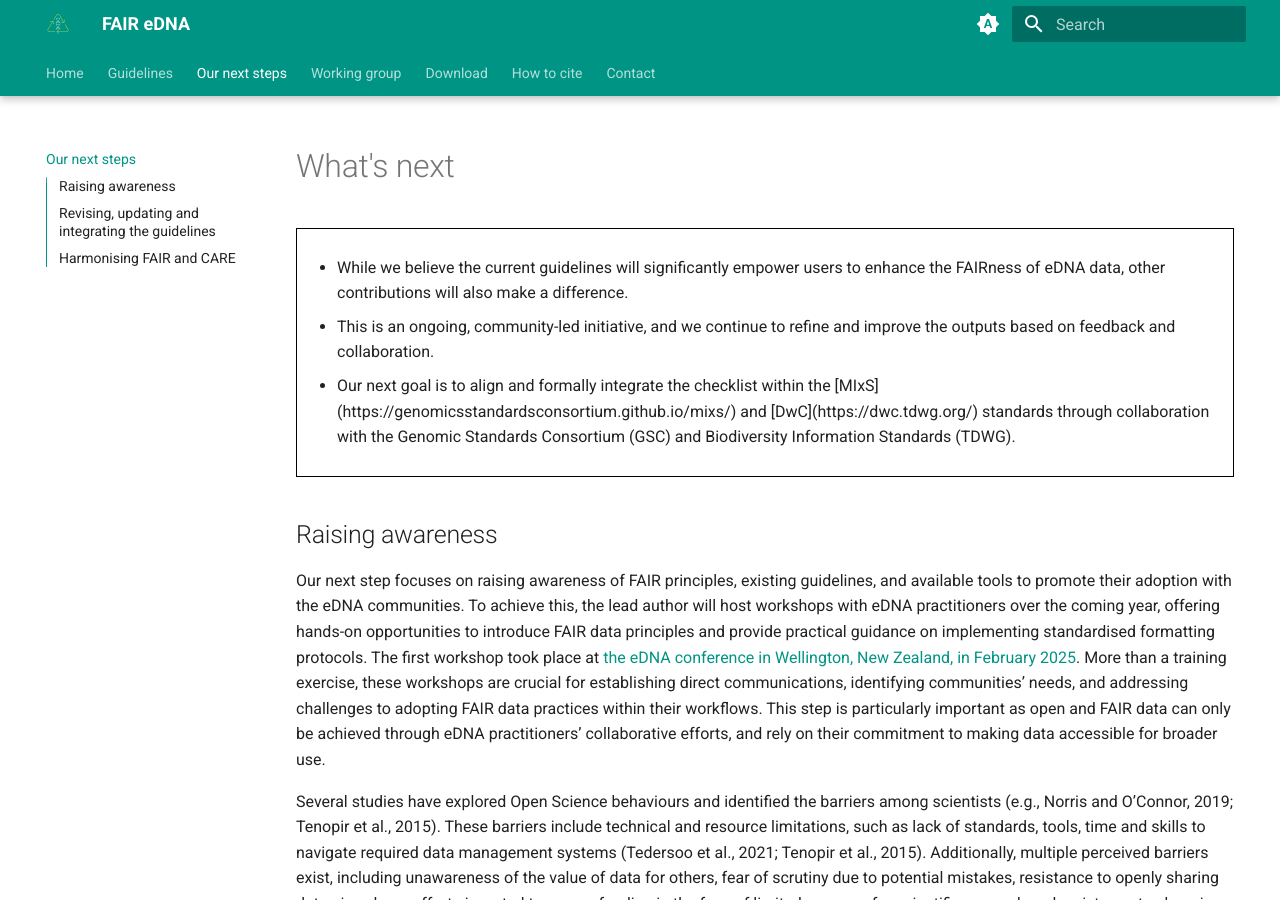
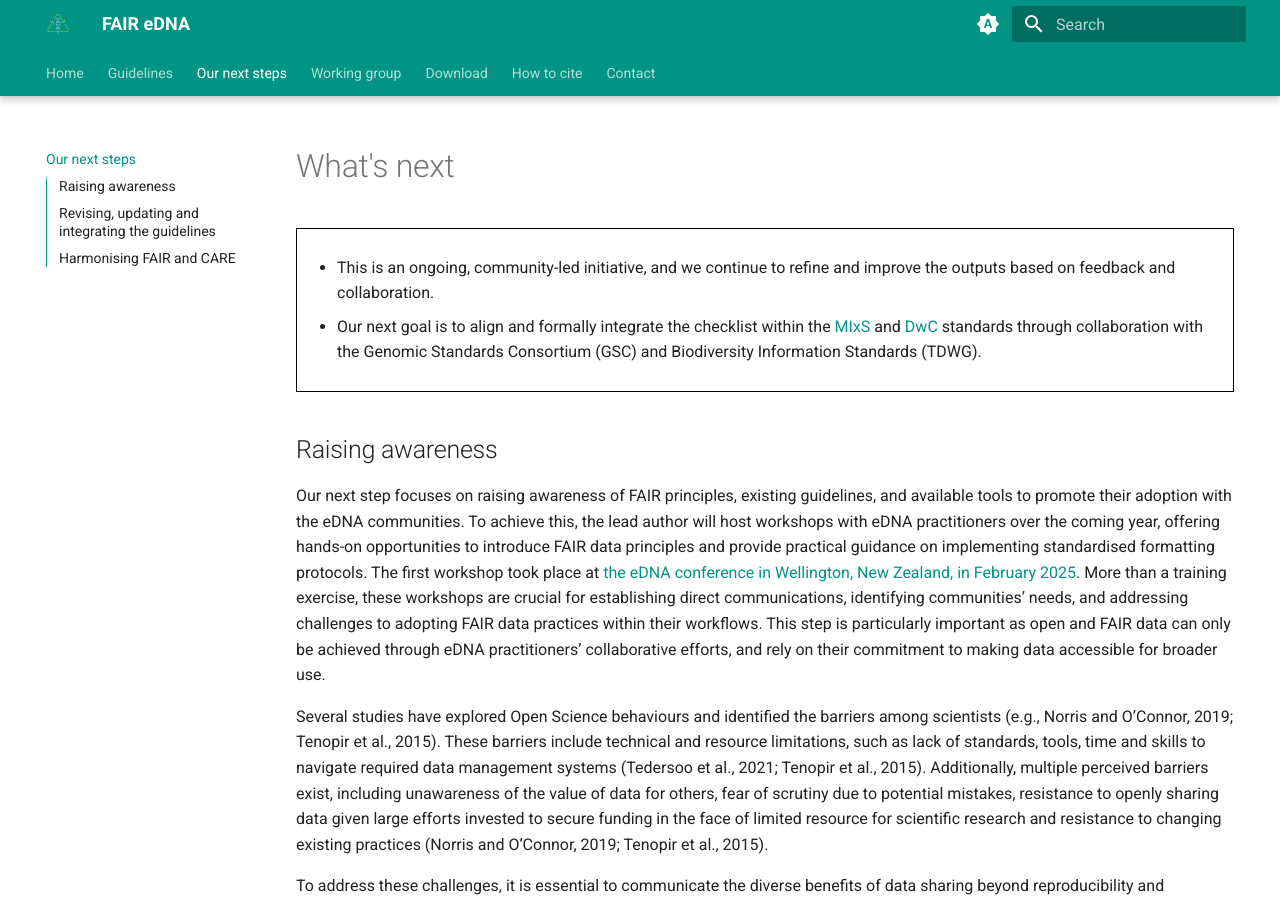
Before and after one commit to FAIR-eDNA/FAIR-eDNA.github.io, an MkDocs documentation site: the page built from docs/next.md, in a window 1280 px wide and 900 px high. Built offline with MkDocs 1.6.1 and Material for MkDocs 9.7.7, drawn with Linux system fonts in a browser that asks for light colours.

Commit message:
Update next.md
fixing embeded URL

```diff
--- a/docs/next.md
+++ b/docs/next.md
@@ -3,9 +3,8 @@
 
 <div style="border: 1px solid black; padding: 10px;">
     <ul>
-        <li>While we believe the current guidelines will significantly empower users to enhance the FAIRness of eDNA data, other contributions will also make a difference. </li>
         <li>This is an ongoing, community-led initiative, and we continue to refine and improve the outputs based on feedback and collaboration. </li>
-        <li>Our next goal is to align and formally integrate the checklist within the [MIxS](https://genomicsstandardsconsortium.github.io/mixs/) and [DwC](https://dwc.tdwg.org/) standards through collaboration with the Genomic Standards Consortium (GSC) and Biodiversity Information Standards (TDWG). </li>
+        <li>Our next goal is to align and formally integrate the checklist within the <a href="https://genomicsstandardsconsortium.github.io/mixs/">MIxS</a> and <a href="https://dwc.tdwg.org/">DwC</a> standards through collaboration with the Genomic Standards Consortium (GSC) and Biodiversity Information Standards (TDWG). </li>
         </ul>
 </div>
 
```
